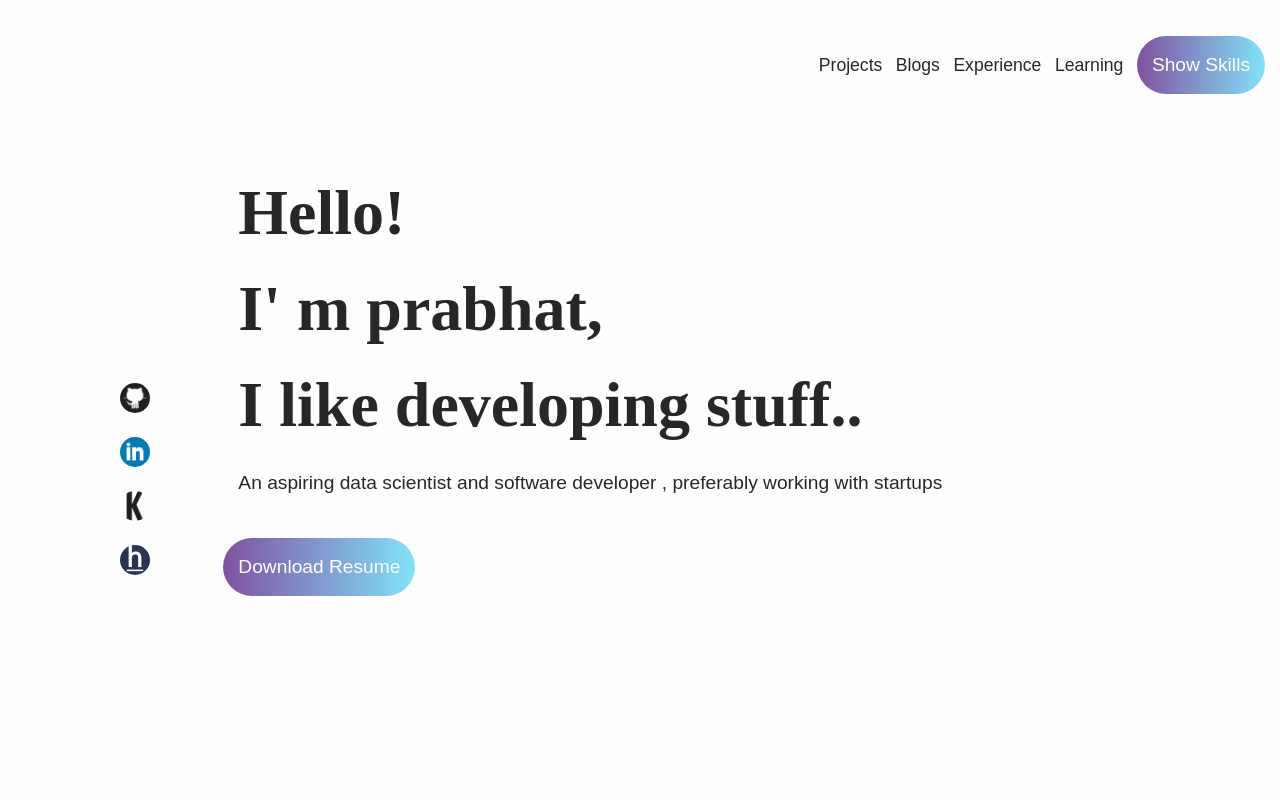
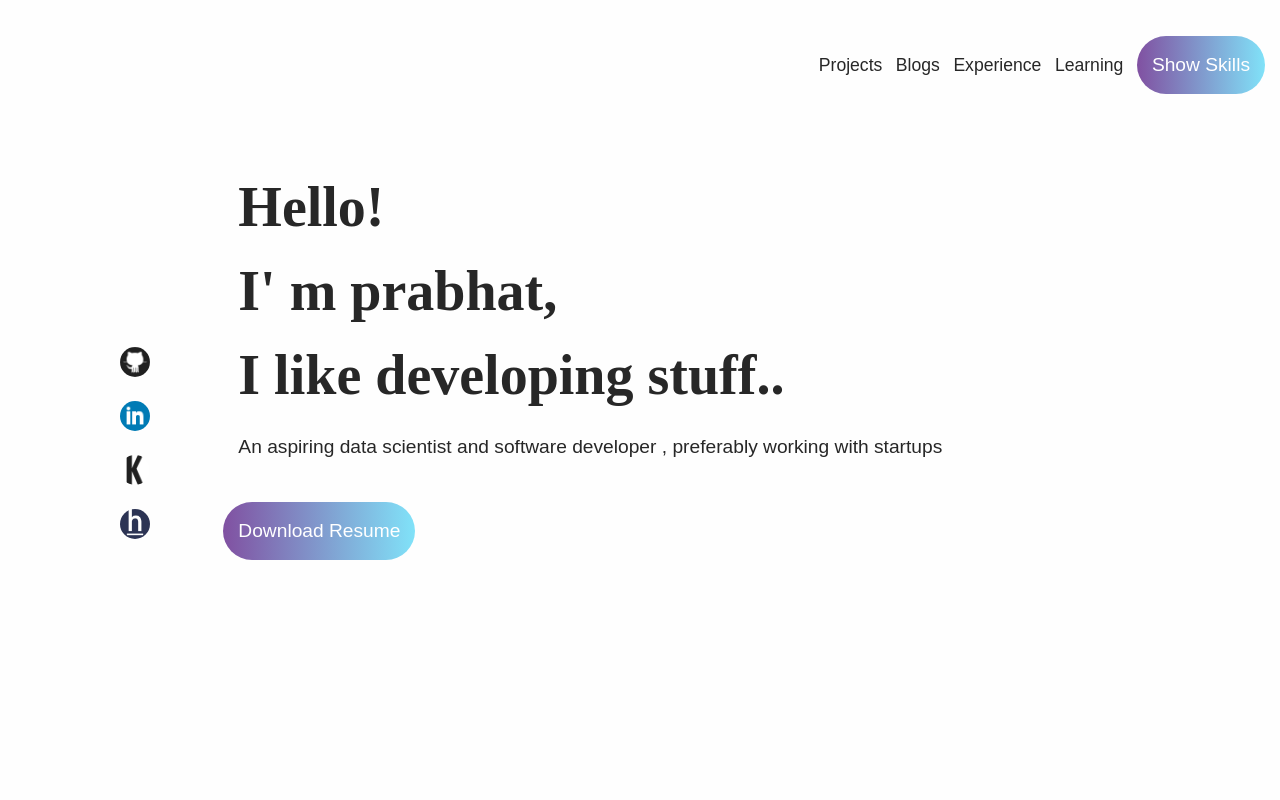
Before and after one commit to prabhatks12/prabhatks12.github.io, a plain HTML site: page index.html in a window 1280 px wide. Shown: the top 800 px of the page. Drawn offline with nearby package versions, Linux system fonts and the light colour scheme.

Commit message:
white space removal

```diff
--- a/css/style.css
+++ b/css/style.css
@@ -86,7 +86,7 @@
   margin-top: 5%;
   font-family: Andale;
   color: #272727;  /* AC3B61 C3073F FFDF6C  F3D250  895061 17252A 303C6C*/
-  font-size: 400%;
+  font-size: 350%;
   width: 100%;
 }
 
--- a/index.html
+++ b/index.html
@@ -67,7 +67,7 @@
 
 		<div class="col-9 col-md-9 col-sm-9 col-lg-9 col-xl-9">
 
-			<div class="col-10 center_vertical" style="position: relative; height: 100%;">
+			<div class="col-10 center_vertical" style="position: relative; height: 100%;margin-right: 10%;">
 				<p class="intro_text"><b>Hello! <br> I' m prabhat, <br>I like developing stuff..</b></p>
 				<p class="normal_text" id="demo"></p>
 
@@ -77,6 +77,9 @@
 				</div>
 
 			</div>
+	 	</div>
+
+	 	<div class="col-1 col-md-1 col-sm-1 col-lg-1 col-xl-1">
 	 	</div>
 
 </div>
```
